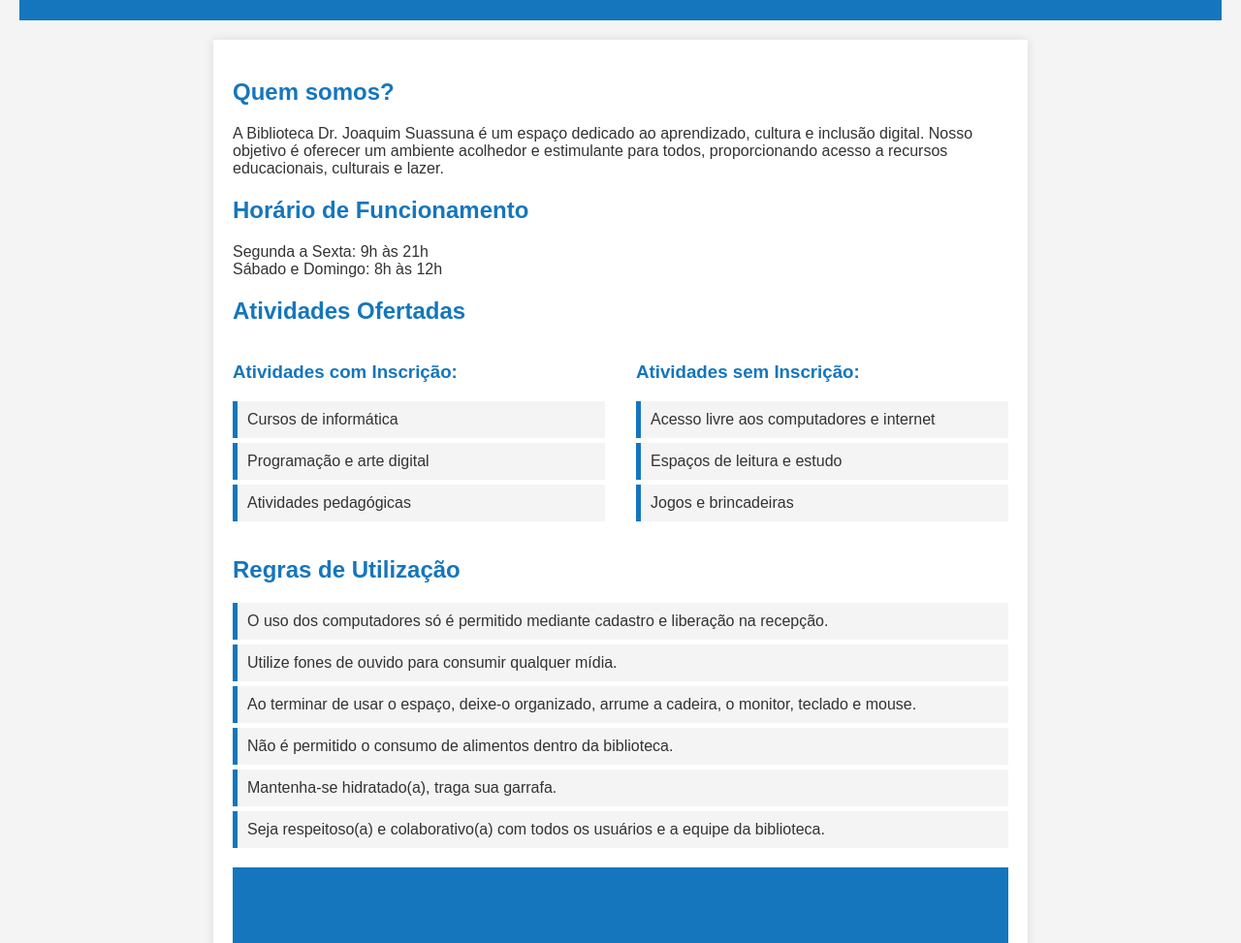
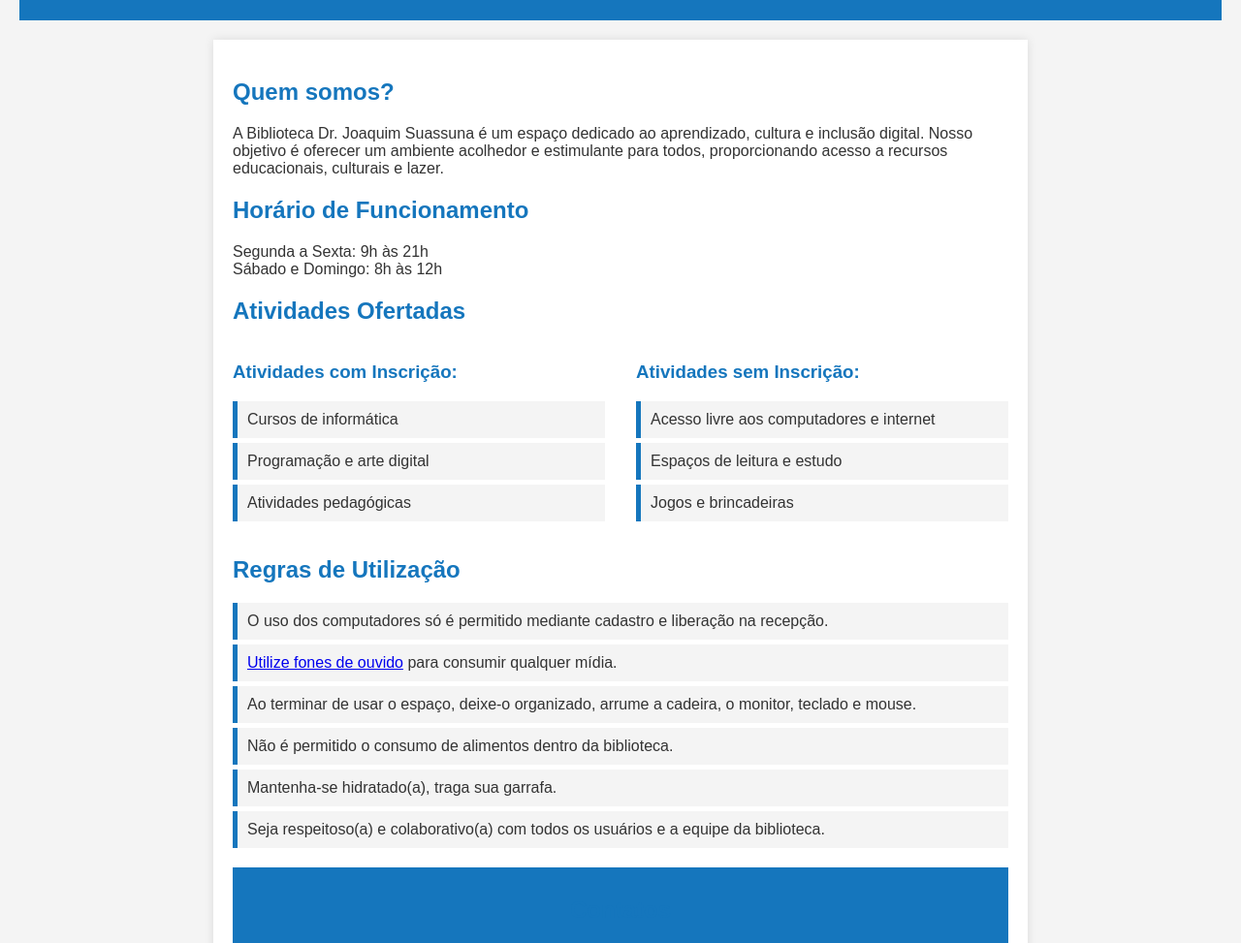
Before and after one commit to bibliotecajoaquimsuassuna/libpage, a plain HTML site: page index.html in a window 1280 px wide. Shown: the part 119-1092 px from the top of the page at 97% size. Drawn offline with Linux system fonts and the light colour scheme.

```diff
--- a/index.html
+++ b/index.html
@@ -105,7 +105,7 @@
             <h2>Regras de Utilização</h2>
             <ul>
                 <li>O uso dos computadores só é permitido mediante cadastro e liberação na recepção.</li>
-                <li>Utilize fones de ouvido para consumir qualquer mídia.</li>
+                <li><a href="usephones.html">Utilize fones de ouvido</a> para consumir qualquer mídia.</li>
                 <li>Ao terminar de usar o espaço, deixe-o organizado, arrume a cadeira, o monitor, teclado e mouse.</li>
                 <li>Não é permitido o consumo de alimentos dentro da biblioteca.</li>
                 <li>Mantenha-se hidratado(a), traga sua garrafa.</li>
```
